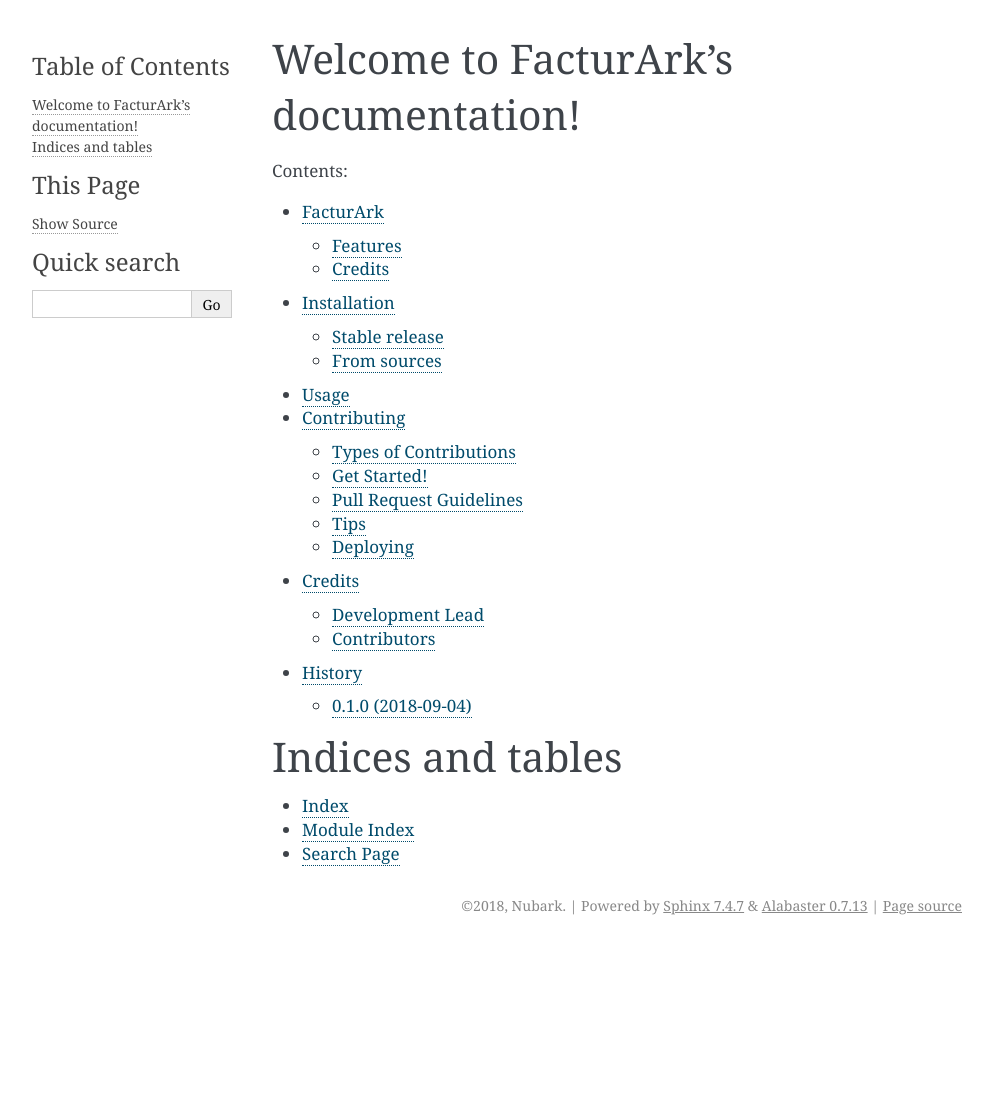
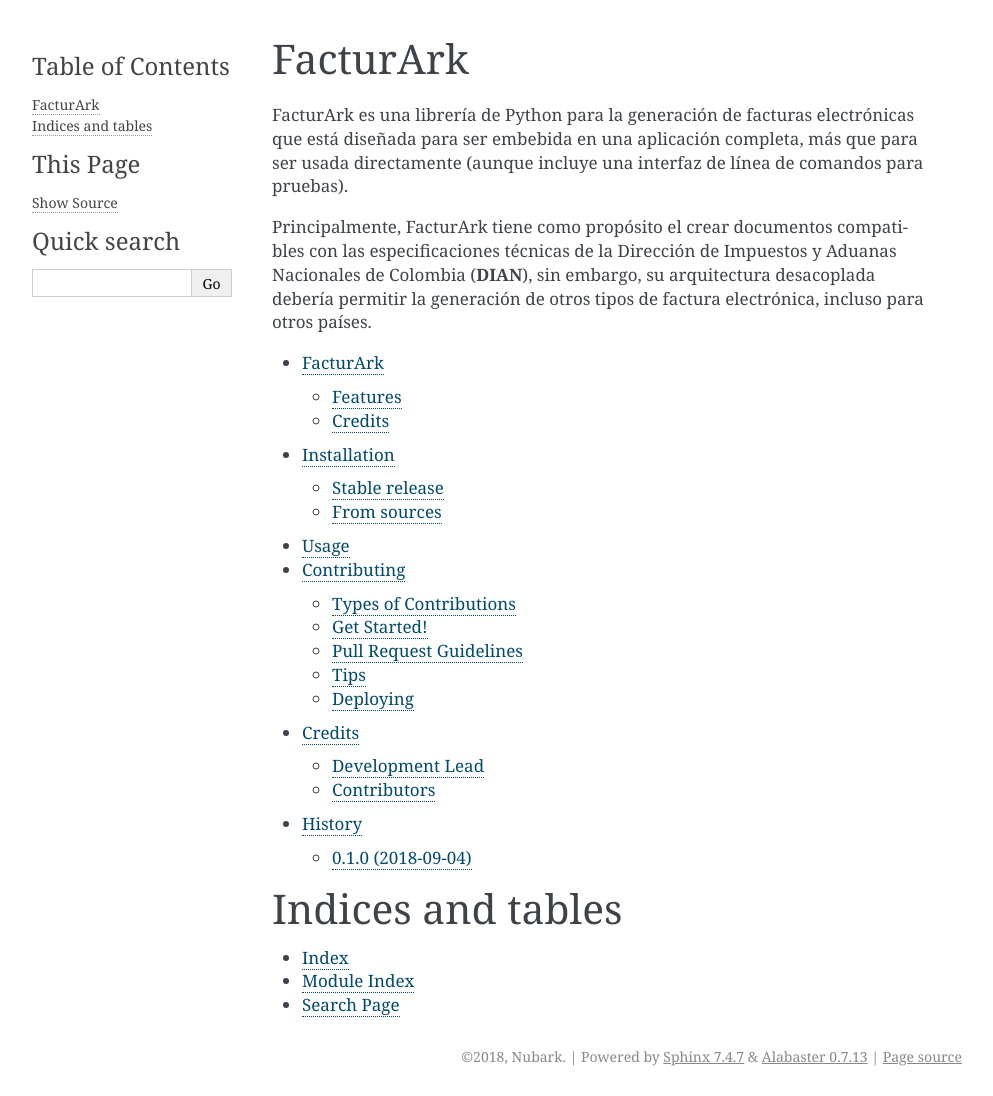
Before and after one commit to knowark/facturark, a Sphinx documentation site: the page built from docs/index.rst, in a window 1280 px wide. Shown: the whole page, without its empty margins (148-1141 px from the left). Built offline with Sphinx 7.4.7, drawn with Linux system fonts in a browser that asks for light colours; before the commit the page ends 945 px from its top, so only the background shows below that.

Commit message:
Crear breve introducción del proyecto

```diff
--- a/docs/index.rst
+++ b/docs/index.rst
@@ -1,9 +1,19 @@
-Welcome to FacturArk's documentation!
-======================================
+FacturArk
+=========
+
+FacturArk es una librería de Python para la generación de facturas electrónicas
+que está diseñada para ser embebida en una aplicación completa, más que para
+ser usada directamente (aunque incluye una interfaz de línea de comandos para
+pruebas).
+
+Principalmente, FacturArk tiene como propósito el crear documentos compatibles
+con las especificaciones técnicas de la Dirección de Impuestos y Aduanas
+Nacionales de Colombia (**DIAN**), sin embargo, su arquitectura desacoplada debería
+permitir la generación de otros tipos de factura electrónica, incluso para
+otros países.
 
 .. toctree::
    :maxdepth: 2
-   :caption: Contents:
 
    readme
    installation
```
